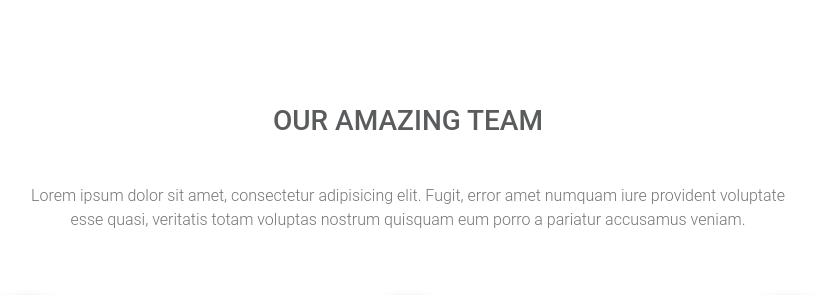
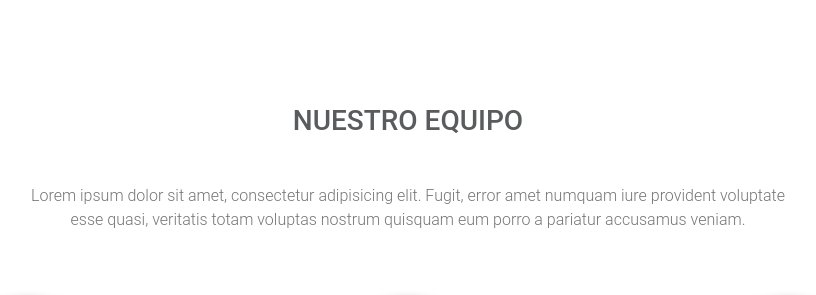
Before and after one commit to DevelopmenTeam/hbs, a Laravel app: page / in a window 1280 px wide. Shown: the part 2705-3000 px from the top of the page, without its empty margins (232-1048 px from the left). Run offline with Laravel 8, Linux system fonts and the light colour scheme; settings files or empty folders that the repository lacks are supplied; some web fonts are replaced.

Commit message:
Changes title pages

```diff
--- a/resources/views/pages/es/team.blade.php
+++ b/resources/views/pages/es/team.blade.php
@@ -2,8 +2,7 @@
   <section class="section team-section pb-5">
 
     <!-- Section heading -->
-    <h3 class="text-center mb-5 mt-5 pt-5 font-up font-bold grey-text-2 wow fadeIn" data-wow-delay="0.2s">Our amazing
-      team</h3>
+    <h3 class="text-center mb-5 mt-5 pt-5 font-up font-bold grey-text-2 wow fadeIn" data-wow-delay="0.2s">Nuestro Equipo</h3>
     <!-- Section description -->
     <p class="section-description">Lorem ipsum dolor sit amet, consectetur adipisicing elit. Fugit, error amet numquam
       iure provident voluptate esse quasi, veritatis totam voluptas nostrum quisquam eum porro a pariatur accusamus
```
